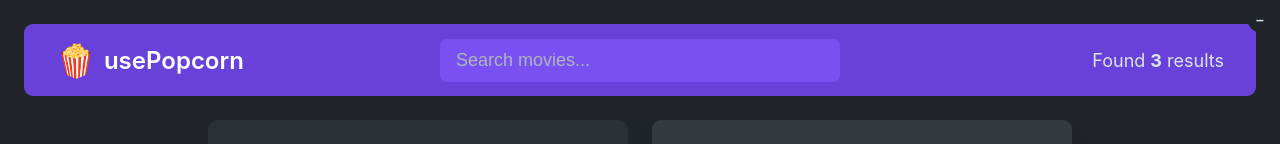
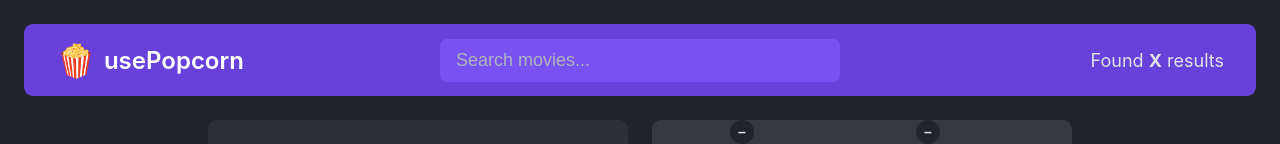
Before and after one commit to Lea-rn/popCorn, a React (Create React App) app in the folder popcorn/: page / in a window 1280 px wide. Shown: the top 144 px of the page. Built offline with nearby package versions, Linux system fonts and the light colour scheme.

Commit message:
components

```diff
--- a/popcorn/src/App.js
+++ b/popcorn/src/App.js
@@ -51,23 +51,28 @@ const average = (arr) =>
   arr.reduce((acc, cur, i, arr) => acc + cur / arr.length, 0);
 
 export default function App() {
+  return (
+    <>
+      <Navbar />
+      <Main />
+    </>
+  );
+}
+
+function Navbar() {
+  return (
+    <nav className="nav-bar">
+      <Logo />
+      <Search />
+      <Numresults />
+    </nav>
+  );
+}
+
+function Search() {
   const [query, setQuery] = useState("");
-  const [movies, setMovies] = useState(tempMovieData);
-  const [watched, setWatched] = useState(tempWatchedData);
-  const [isOpen1, setIsOpen1] = useState(true);
-  const [isOpen2, setIsOpen2] = useState(true);
-
-  const avgImdbRating = average(watched.map((movie) => movie.imdbRating));
-  const avgUserRating = average(watched.map((movie) => movie.userRating));
-  const avgRuntime = average(watched.map((movie) => movie.runtime));
 
   return (
-    <>
-      <nav className="nav-bar">
-        <div className="logo">
-          <span role="img">🍿</span>
-          <h1>usePopcorn</h1>
-        </div>
     <input
       className="search"
       type="text"
@@ -75,23 +80,65 @@ export default function App() {
       value={query}
       onChange={(e) => setQuery(e.target.value)}
     />
+  );
+}
+
+function Logo() {
+  return (
+    <div className="logo">
+      <span role="img">🍿</span>
+      <h1>usePopcorn</h1>
+    </div>
+  );
+}
+
+function Numresults() {
+  return (
     <p className="num-results">
-          Found <strong>{movies.length}</strong> results
+      Found <strong>X</strong> results
     </p>
-      </nav>
+  );
+}
 
+function Main() {
+  return (
     <main className="main">
+      <ListBox />
+      <WatchedBox />
+    </main>
+  );
+}
+
+function ListBox() {
+  const [isOpen1, setIsOpen1] = useState(true);
+
+  return (
     <div className="box">
       <button
-            className="btn-toggle"
+        className="btn-toggle-movie-list"
         onClick={() => setIsOpen1((open) => !open)}
       >
         {isOpen1 ? "–" : "+"}
       </button>
-          {isOpen1 && (
+      {isOpen1 && <MovieList />}
+    </div>
+  );
+}
+
+function MovieList() {
+  const [movies, setMovies] = useState(tempMovieData);
+  return (
     <ul className="list">
       {movies?.map((movie) => (
-                <li key={movie.imdbID}>
+        <Movie movie={movie} key={movie.imdbID} />
+      ))}
+    </ul>
+  );
+}
+
+function Movie({ movie }) {
+  return (
+    <li>
       <img src={movie.Poster} alt={`${movie.Title} poster`} />
       <h3>{movie.Title}</h3>
       <div>
@@ -101,11 +148,15 @@ export default function App() {
         </p>
       </div>
     </li>
-              ))}
-            </ul>
-          )}
-        </div>
+  );
+}
 
+function WatchedBox() {
+  const [watched, setWatched] = useState(tempWatchedData);
+
+  const [isOpen2, setIsOpen2] = useState(true);
+
+  return (
     <div className="box">
       <button
         className="btn-toggle"
@@ -115,6 +166,19 @@ export default function App() {
       </button>
       {isOpen2 && (
         <>
+          <WatchedSummary watched={watched} />
+          <WatchedMovieList watched={watched} />
+        </>
+      )}
+    </div>
+  );
+}
+
+function WatchedSummary({ watched }) {
+  const avgImdbRating = average(watched.map((movie) => movie.imdbRating));
+  const avgUserRating = average(watched.map((movie) => movie.userRating));
+  const avgRuntime = average(watched.map((movie) => movie.runtime));
+  return (
     <div className="summary">
       <h2>Movies you watched</h2>
       <div>
@@ -136,10 +200,22 @@ export default function App() {
         </p>
       </div>
     </div>
+  );
+}
 
+function WatchedMovieList({ watched }) {
+  return (
     <ul className="list">
       {watched.map((movie) => (
-                  <li key={movie.imdbID}>
+        <WatchedMovie movie={movie} key={movie.imdbID} />
+      ))}
+    </ul>
+  );
+}
+
+function WatchedMovie({ movie }) {
+  return (
+    <li>
       <img src={movie.Poster} alt={`${movie.Title} poster`} />
       <h3>{movie.Title}</h3>
       <div>
@@ -157,12 +233,5 @@ export default function App() {
         </p>
       </div>
     </li>
-                ))}
-              </ul>
-            </>
-          )}
-        </div>
-      </main>
-    </>
   );
 }
--- a/popcorn/src/index.css
+++ b/popcorn/src/index.css
@@ -122,8 +122,24 @@ body {
 
 .btn-toggle {
   position: absolute;
-  top: 0.8rem;
-  right: 0.8rem;
+  top: 12rem;
+  right: 34rem;
+  height: 2.4rem;
+  aspect-ratio: 1;
+  border-radius: 50%;
+  border: none;
+  background-color: var(--color-background-900);
+  color: var(--color-text);
+  font-size: 1.4rem;
+  font-weight: bold;
+  cursor: pointer;
+  z-index: 999;
+}
+
+.btn-toggle-movie-list {
+  position: absolute;
+  top: 12rem;
+  left: 73rem;
   height: 2.4rem;
   aspect-ratio: 1;
   border-radius: 50%;
```
Lines whose indentation alone changed are shown as unchanged.
